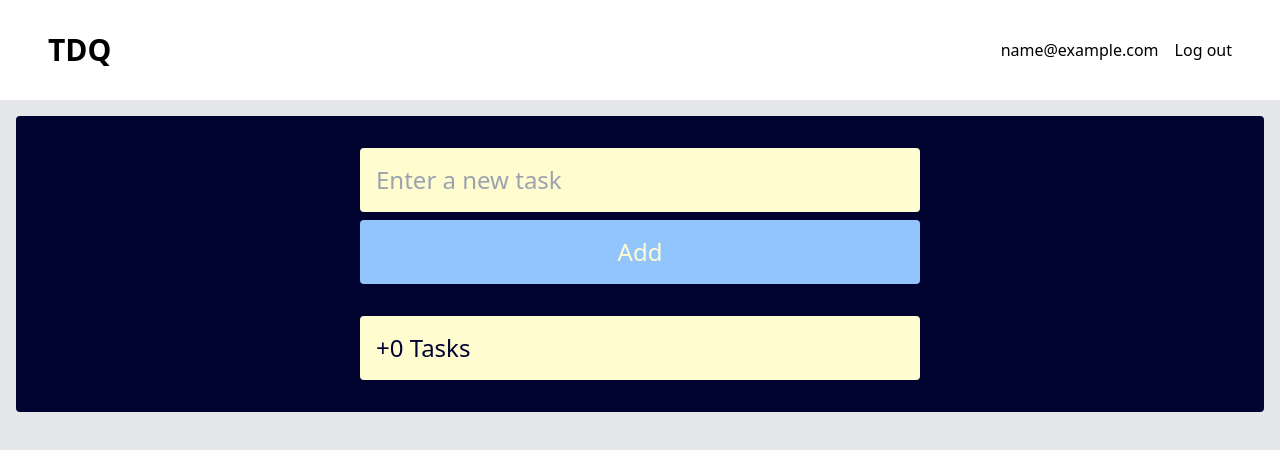
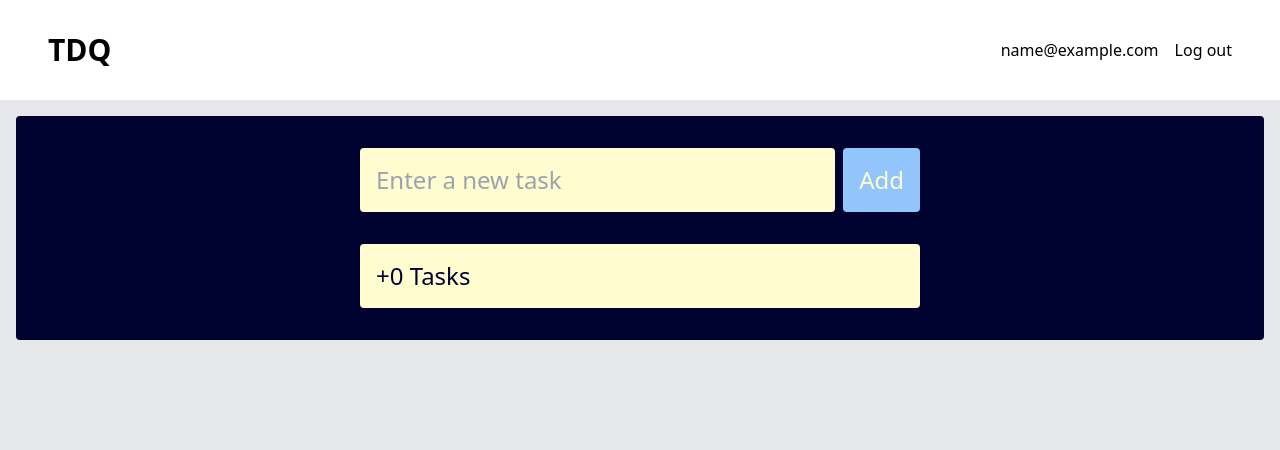
Before and after one commit to sanskar-mk2/queue, a React (Create React App) app in the folder frontend/: page / in a window 1280 px wide. Shown: the top 450 px of the page. Built offline with nearby package versions, Linux system fonts and the light colour scheme; no server answers; sample sign-in values are in the browser's storage.

Commit message:
Fix flex-col reversed

```diff
--- a/frontend/src/components/TaskForm.js
+++ b/frontend/src/components/TaskForm.js
@@ -44,7 +44,7 @@ function TaskForm() {
 
     return (
         <form onSubmit={handle_submit}>
-            <div className="sm:flex-col flex gap-2 mb-4">
+            <div className="sm:flex-row flex flex-col gap-2 mb-4">
                 <input
                     onChange={(e) => set_title(e.target.value)}
                     value={title}
```
